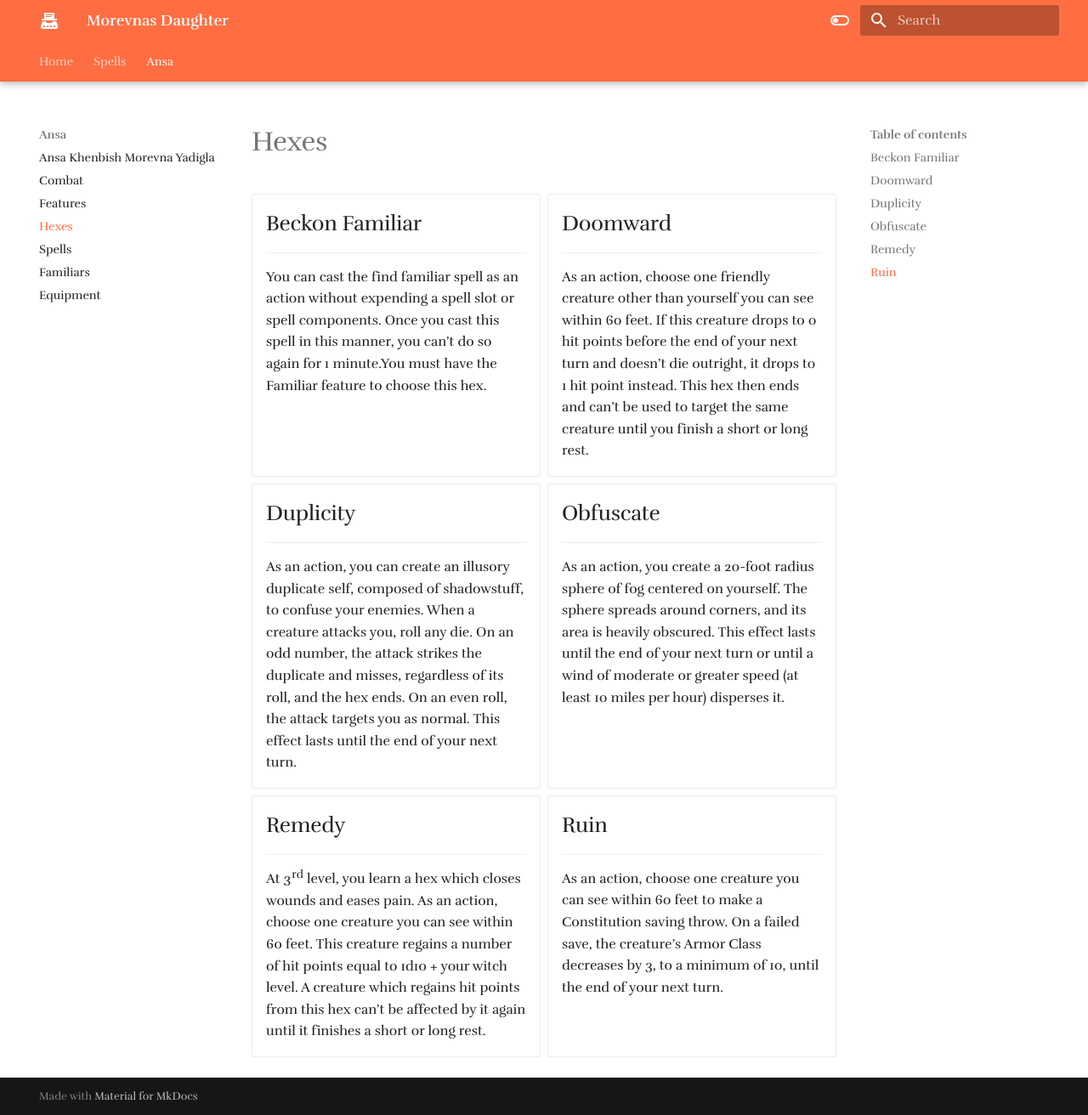
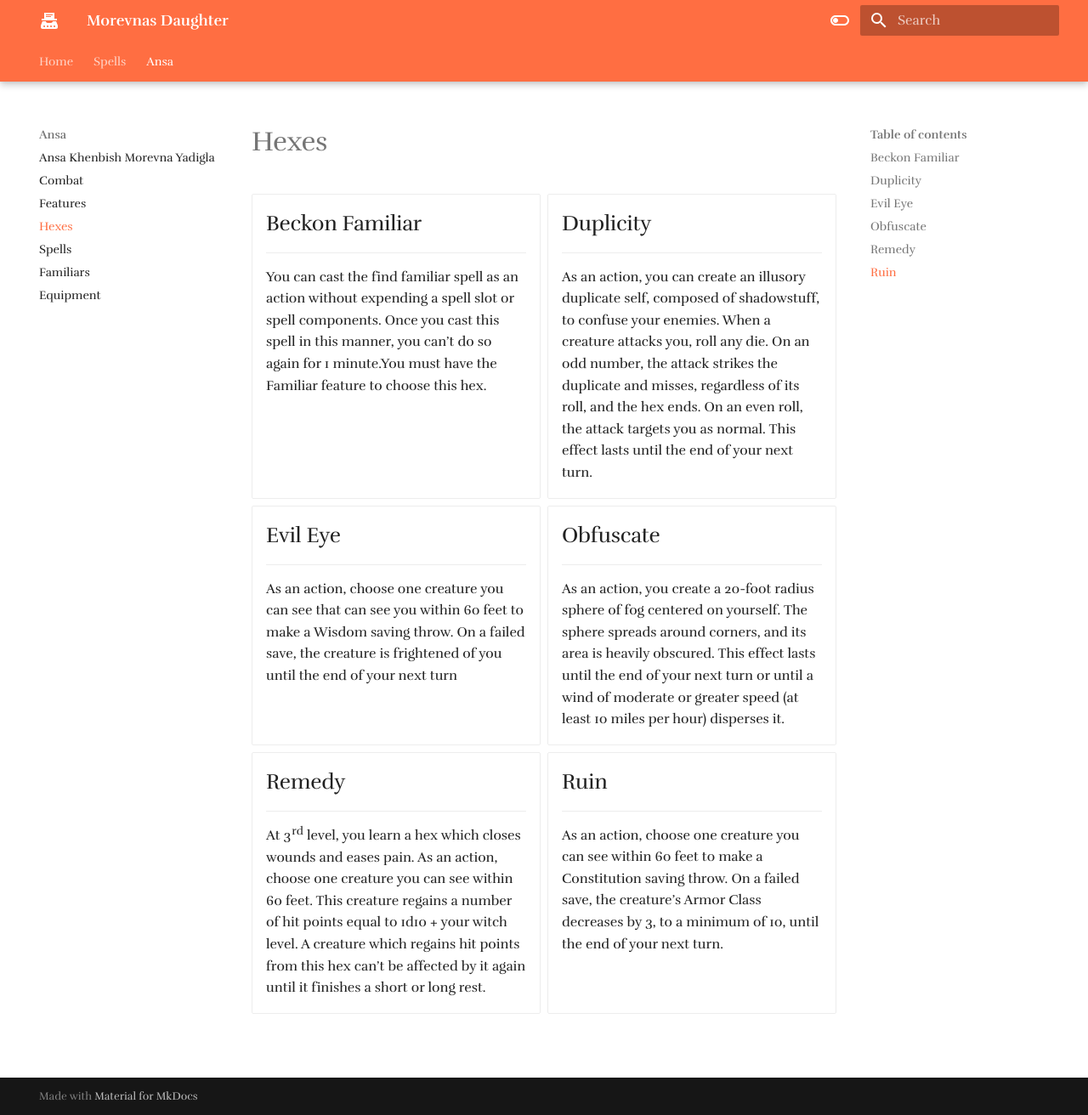
Before and after one commit to Half-Guinea-Press/morevnas_daughter, an MkDocs documentation site: the page built from docs/ansa/ansa_hexes.md, in a window 1280 px wide and 1312 px high. Shown: the whole window at 85% size. Built offline with MkDocs 1.6.1 and Material for MkDocs 9.7.7, drawn with Linux system fonts in a browser that asks for light colours; some web fonts are replaced; comment, search, counter and statistics services are not loaded.

Commit message:
Update ansa_hexes.md

```diff
--- a/docs/ansa/ansa_hexes.md
+++ b/docs/ansa/ansa_hexes.md
@@ -8,17 +8,17 @@
 
     You can cast the find familiar spell as an action without expending a spell slot or spell components. Once you cast this spell in this manner, you can’t do so again for 1 minute.You must have the Familiar feature to choose this hex.
 
--   ## Doomward
-
-    ---
-
-    As an action, choose one friendly creature other than yourself you can see within 60 feet. If this creature drops to 0 hit points before the end of your next turn and doesn’t die outright, it drops to 1 hit point instead. This hex then ends and can’t be used to target the same creature until you finish a short or long rest.
-
 -   ## Duplicity
 
     ---
 
     As an action, you can create an illusory duplicate self, composed of shadowstuff, to confuse your enemies. When a creature attacks you, roll any die. On an odd number, the attack strikes the duplicate and misses, regardless of its roll, and the hex ends. On an even roll, the attack targets you as normal. This effect lasts until the end of your next turn.
+
+-   ## Evil Eye
+
+    ---
+
+    As an action, choose one creature you can see that can see you within 60 feet to make a Wisdom saving throw. On a failed save, the creature is frightened of you until the end of your next turn
 
 -   ## Obfuscate
 
```
